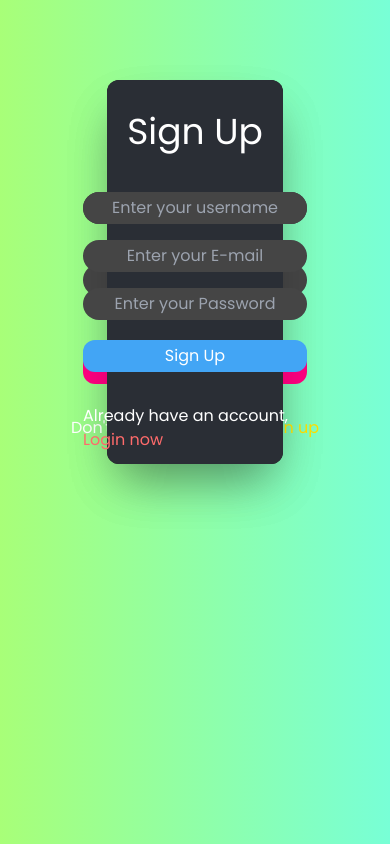
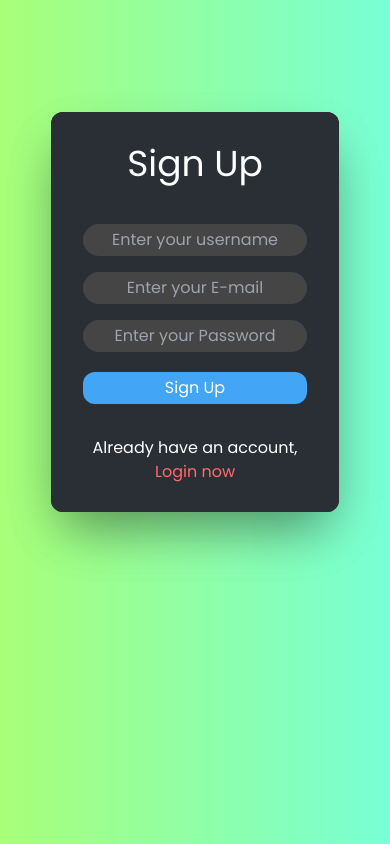
Before and after one commit to Aman24-0/LoginPage, a website: page index.html in a window 390 px wide. Both pictures are taken after a click on the button "Sign up". Drawn offline with Linux system fonts and the light colour scheme.

Commit message:
Updated responsiveness for mobile view

```diff
--- a/index.html
+++ b/index.html
@@ -9,9 +9,9 @@
   <body
     class="text-white bg-gradient-to-r from-[#00c6ff] to-[#0072ff] font-Poppins"
   >
-    <div class="mx-auto relative w-[45%] h-96">
+    <div class="mx-auto relative">
       <div
-        class="mx-auto mt-20 h-96 bg-[#1e1e1e] flex flex-col gap-10 items-center rounded-xl pt-8 shadow-2xl"
+        class="mx-auto mt-28 h-[25rem] w-72 bg-[#1e1e1e] flex flex-col gap-10 items-center rounded-xl pt-8 shadow-2xl"
       >
         <div><h1 class="text-4xl">Login</h1></div>
         <div class="flex flex-col w-64 items-center h-36 gap-10">
@@ -35,7 +35,8 @@
           <button class="text-white w-56 bg-[#ff0080] rounded-xl py-1">
             Login
           </button>
-          <div>
+          <div class="w-52 text-center">
+            <div>
             <span>Don't have an account, </span
             ><button class="text-[#ffdf00]" id="sign">Sign up</button>
           </div>
@@ -44,7 +45,7 @@
 
       <!-- Sign up form -->
       <div
-        class="absolute hidden inset-0 mx-auto bg-[#2a2e35] flex-col gap-10 items-center rounded-xl pt-8 shadow-2xl"
+        class="absolute hidden inset-0 w-72 mx-auto bg-[#2a2e35] flex-col gap-10 items-center rounded-xl pt-8 shadow-2xl"
         id="signPage"
       >
         <div><h1 class="text-4xl">Sign Up</h1></div>
@@ -76,9 +77,9 @@
           <button class="text-white w-56 bg-[#42a5f5] rounded-xl py-1">
             Sign Up
           </button>
-          <div>
-            <span>Already have an account, </span
-            ><button class="text-[#ff6b6b]" id="login">Login now</button>
+          <div class="w-52 text-center">
+            <span>Already have an account,</span>
+            <button class="text-[#ff6b6b]" id="login">Login now</button>
           </div>
         </div>
       </div>
```
Also changed, not shown: output.css.
